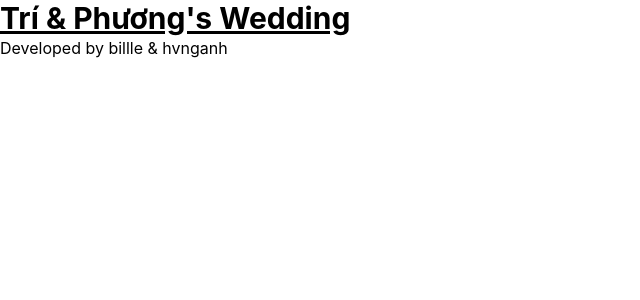
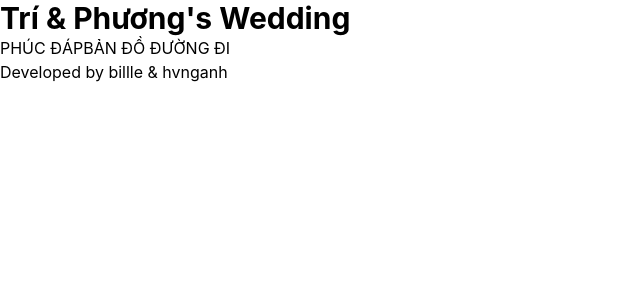
Before and after one commit to ledungtri/tri-phuong-wedding, a Next.js app: page / in a window 1280 px wide. Shown: the top 300 px of the page, without its empty margins (0-640 px from the left). Built offline with nearby package versions, Linux system fonts and the light colour scheme.

Commit message:
Some initial layout

```diff
--- a/components/navbar.js
+++ b/components/navbar.js
@@ -1,5 +1,9 @@
+import Link from "next/link";
+
 export default function Navbar() {
   return (
-    <div></div>
+    <h1 className="text-3xl font-bold">
+      <Link href='/'>Trí & Phương's Wedding</Link>
+    </h1>
   )
 }
--- a/pages/index.js
+++ b/pages/index.js
@@ -1,9 +1,10 @@
+import Link from "next/link";
+
 export default function Home() {
   return (
     <div>
-      <h1 className="text-3xl font-bold underline">
-        Trí & Phương's Wedding
-      </h1>
+      <Link href="/response">PHÚC ĐÁP</Link>
+      <Link href="/map">BẢN ĐỒ ĐƯỜNG ĐI</Link>
     </div>
   )
 }
--- a/pages/map.js
+++ b/pages/map.js
@@ -1,7 +1,33 @@
 export default function Map() {
   return (
     <div>
-      Bản Đồ
+      <h1>
+        Bản Đồ
+      </h1>
+
+      <h2>
+        Nhà thờ Mẫu Tâm
+      </h2>
+      <iframe
+        src="https://www.google.com/maps/embed?pb=!1m18!1m12!1m3!1d3919.8278147019746!2d106.70464261538773!3d10.747750192340941!2m3!1f0!2f0!3f0!3m2!1i1024!2i768!4f13.1!3m3!1m2!1s0x31752f7666e90cd9%3A0x7c0d5a124f8008b3!2sMau%20Tam%20Church!5e0!3m2!1sen!2s!4v1663954587899!5m2!1sen!2s"
+        width="600"
+        height="450"
+        allowFullScreen=""
+        loading="lazy"
+        referrerPolicy="no-referrer-when-downgrade">
+      </iframe>
+
+      <h2>
+        Nhà hàng Crystal Palace
+      </h2>
+      <iframe
+        src="https://www.google.com/maps/embed?pb=!1m18!1m12!1m3!1d3920.1009417821238!2d106.72143341538758!3d10.726697392355277!2m3!1f0!2f0!3f0!3m2!1i1024!2i768!4f13.1!3m3!1m2!1s0x31752f8a74cf73c9%3A0xaa3133b00d64f650!2sMerPerle%20Crystal%20Palace%20Hotel!5e0!3m2!1sen!2s!4v1663954665207!5m2!1sen!2s"
+        width="600"
+        height="450"
+        allowFullScreen=""
+        loading="lazy"
+        referrerPolicy="no-referrer-when-downgrade">
+      </iframe>
     </div>
   )
 }
```
Also changed, not shown: 1 other file (tests, documents, lock files or other folders).
